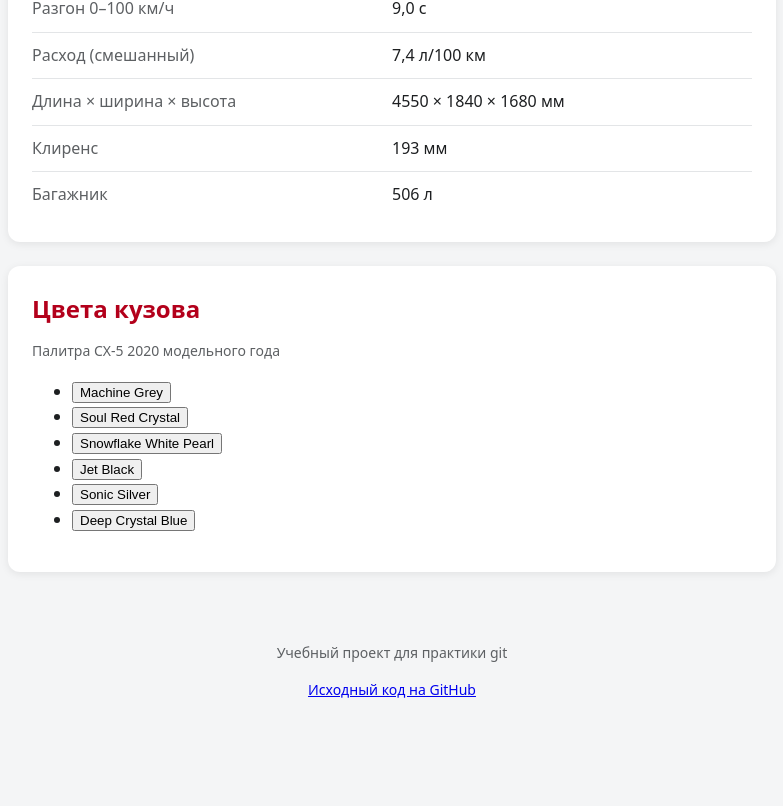
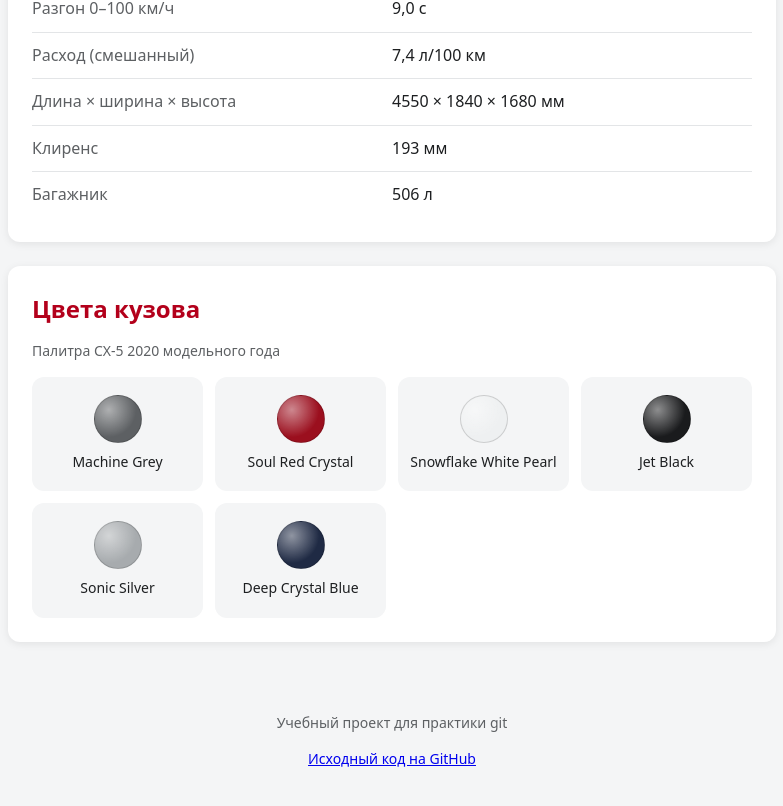
Before and after one commit to jenlvov/mazda-cx5, a plain HTML site: page index.html in a window 1280 px wide. Shown: the part 915-1721 px from the top of the page, without its empty margins (248-1031 px from the left). Before the commit the page ends 1654 px from the top, so only its background shows below. Drawn offline with Linux system fonts and the light colour scheme.

Commit message:
Add color gallery styles

```diff
--- a/styles.css
+++ b/styles.css
@@ -105,6 +105,53 @@ body {
   border-bottom: none;
 }
 
+.gallery {
+  display: grid;
+  grid-template-columns: repeat(auto-fill, minmax(140px, 1fr));
+  gap: 12px;
+  margin: 0;
+  padding: 0;
+  list-style: none;
+}
+
+.gallery__item {
+  display: flex;
+  flex-direction: column;
+  align-items: center;
+  gap: 8px;
+  width: 100%;
+  padding: 16px 8px;
+  border: 2px solid transparent;
+  border-radius: 12px;
+  background: var(--bg);
+  font: inherit;
+  font-size: 0.875rem;
+  color: var(--text);
+  cursor: pointer;
+  transition: border-color 0.2s, transform 0.2s;
+}
+
+.gallery__item:hover {
+  transform: translateY(-2px);
+}
+
+.gallery__item:focus-visible {
+  outline: 2px solid var(--accent);
+  outline-offset: 2px;
+}
+
+.gallery__item.is-active {
+  border-color: var(--accent);
+}
+
+.gallery__swatch {
+  width: 48px;
+  height: 48px;
+  border: 1px solid rgba(0, 0, 0, 0.15);
+  border-radius: 50%;
+  background: radial-gradient(circle at 30% 30%, rgba(255, 255, 255, 0.5), transparent 60%), var(--swatch);
+}
+
 .footer {
   padding: 24px 16px;
   text-align: center;
```
